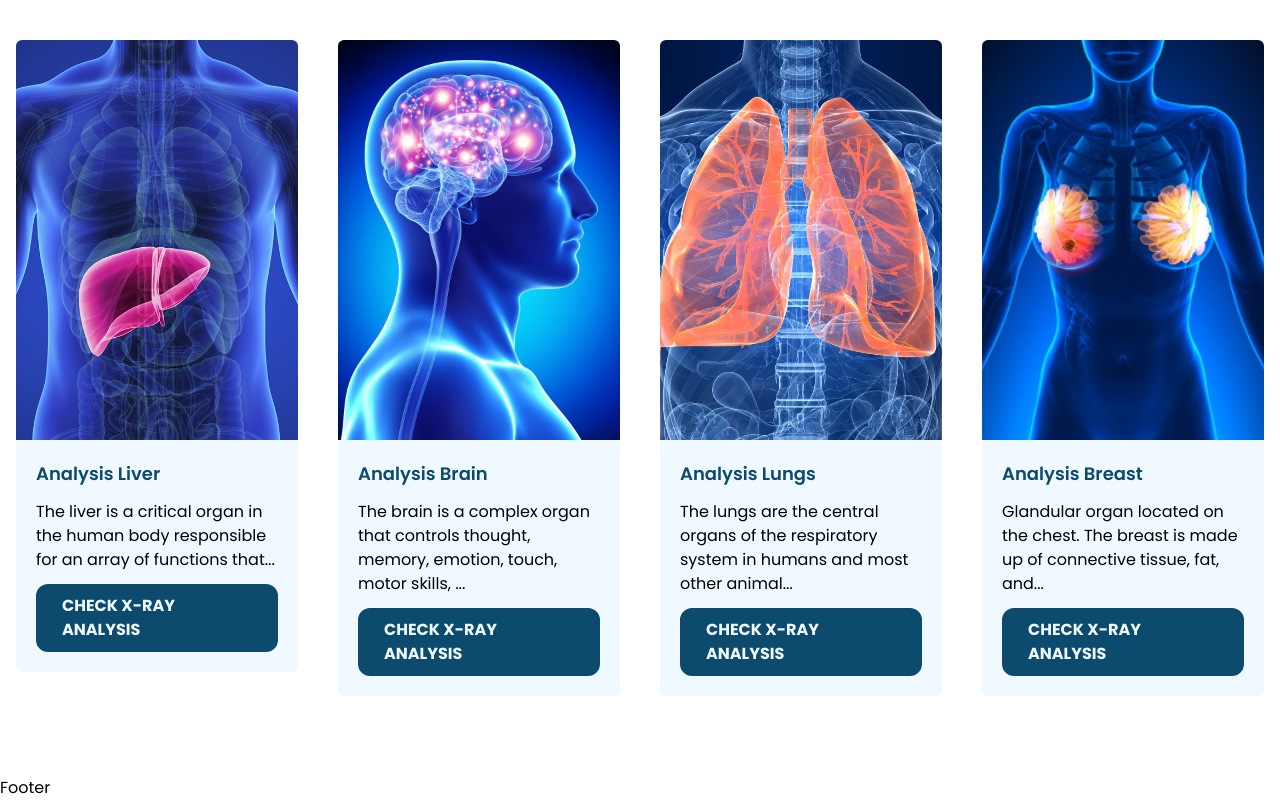
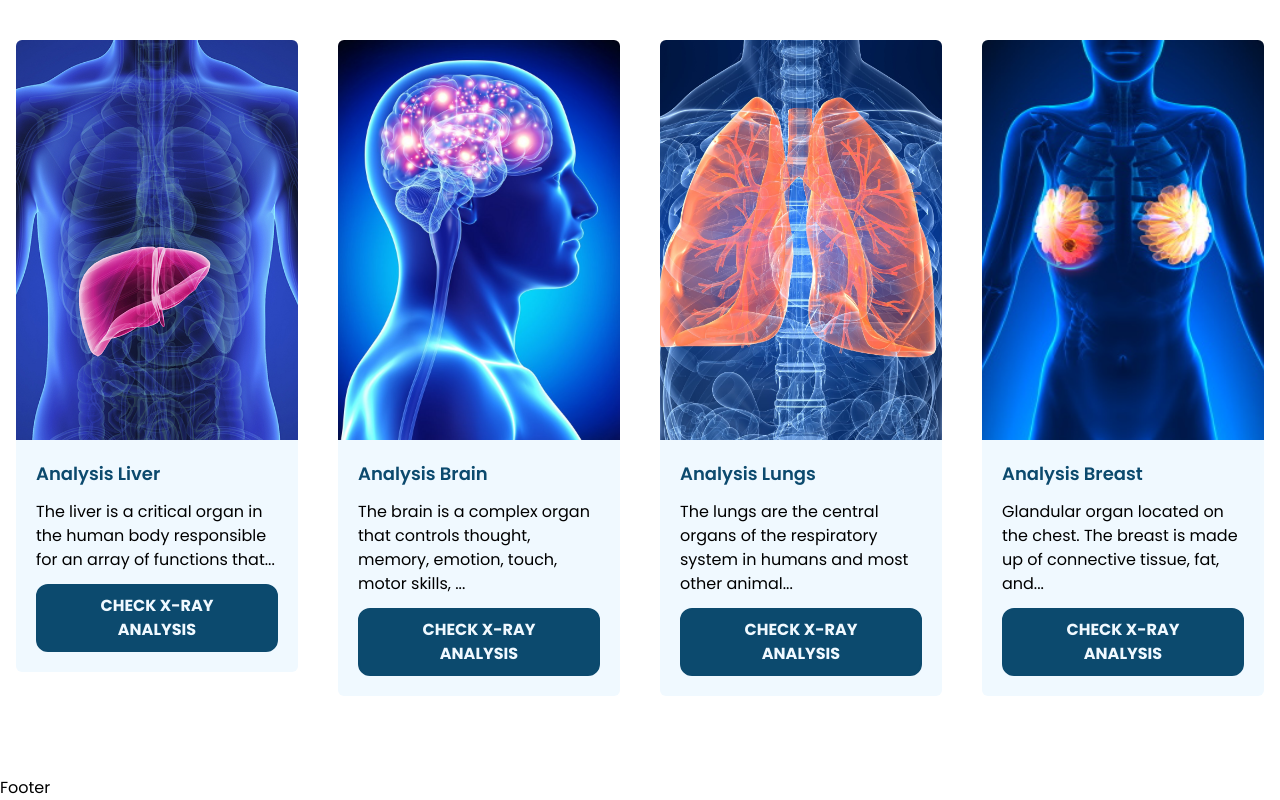
Before and after one commit to Rakhsrb/sensor, a React (Vite) app: page / in a window 1280 px wide. Shown: the part 948-1748 px from the top of the page. Built offline with nearby package versions, Linux system fonts and the light colour scheme.

Commit message:
link in link bug fixed

```diff
--- a/src/pages/Home.jsx
+++ b/src/pages/Home.jsx
@@ -72,9 +72,9 @@ export const Home = () => {
                     ? `${description.slice(0, 90)}...`
                     : description}
                 </p>
-                <Link className="uppercase bg-sky-900 text-sky-50 border-2 border-sky-900 transition-all hover:border-sky-900 hover:bg-sky-50 hover:text-sky-900 py-2 px-6 rounded-xl font-bold">
+                <button className="uppercase bg-sky-900 text-sky-50 border-2 border-sky-900 transition-all hover:border-sky-900 hover:bg-sky-50 hover:text-sky-900 py-2 px-6 rounded-xl font-bold">
                   Check X-Ray Analysis
-                </Link>
+                </button>
               </div>
             </Link>
           ))}
```
